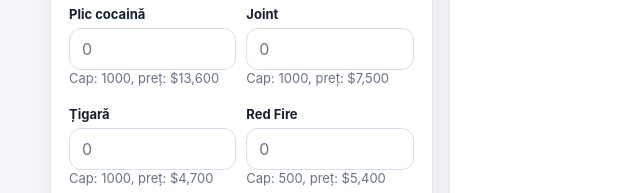
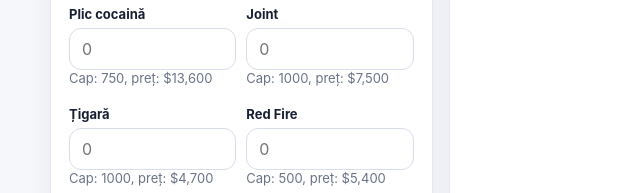
Before and after one commit to VladBobes/RulotaGrim, a plain HTML site: page index.html in a window 1280 px wide. Shown: the part 306-499 px from the top of the page, 0-640 px from the left. Drawn offline with Linux system fonts and the light colour scheme.

Commit message:
Update cox.

```diff
--- a/index.html
+++ b/index.html
@@ -109,7 +109,7 @@
 
 <script>
   const items = [
-    { key: 'plicCocaina', name: 'Plic cocaină', capacity: 1000, price: 13600 },
+    { key: 'plicCocaina', name: 'Plic cocaină', capacity: 750, price: 13600 },
     { key: 'joint', name: 'Joint', capacity: 1000, price: 7500 },
     { key: 'tigara', name: 'Țigară', capacity: 1000, price: 4700 },
     { key: 'redFire', name: 'Red Fire', capacity: 500, price: 5400 },
```
